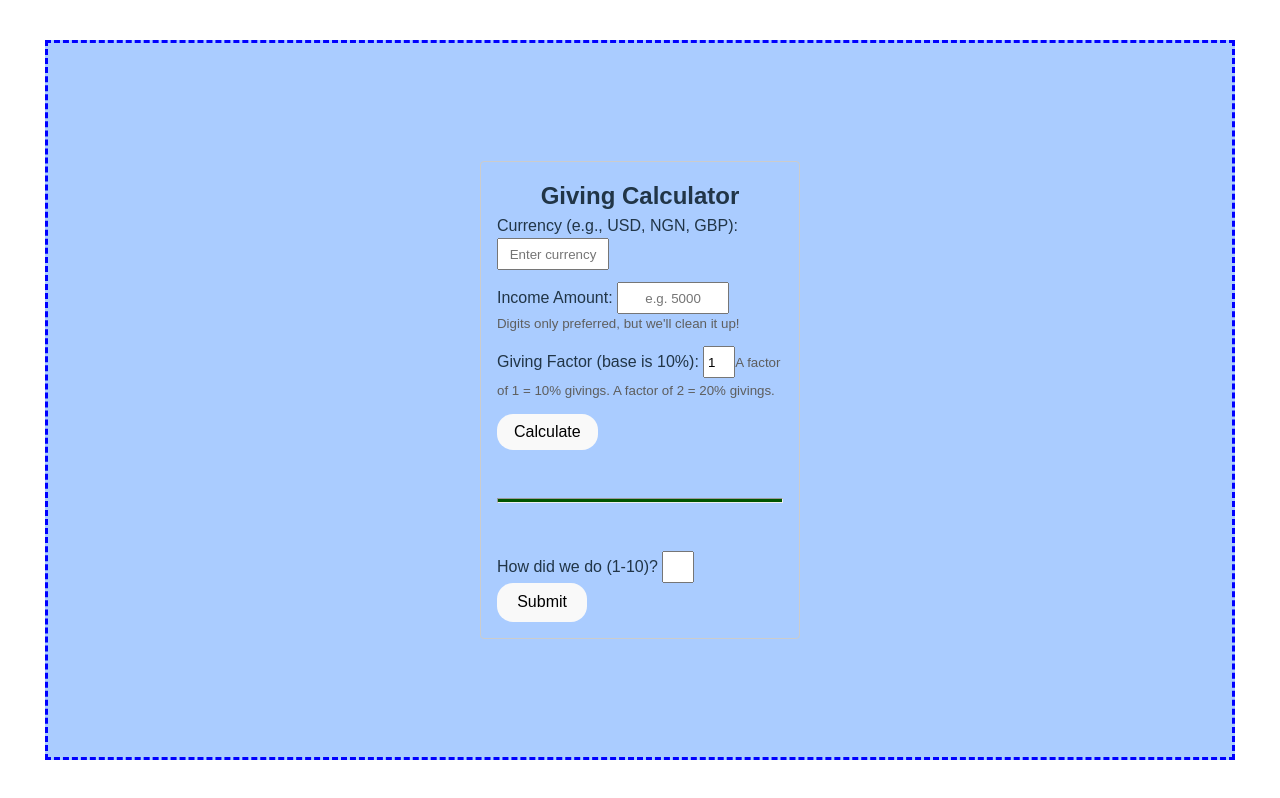
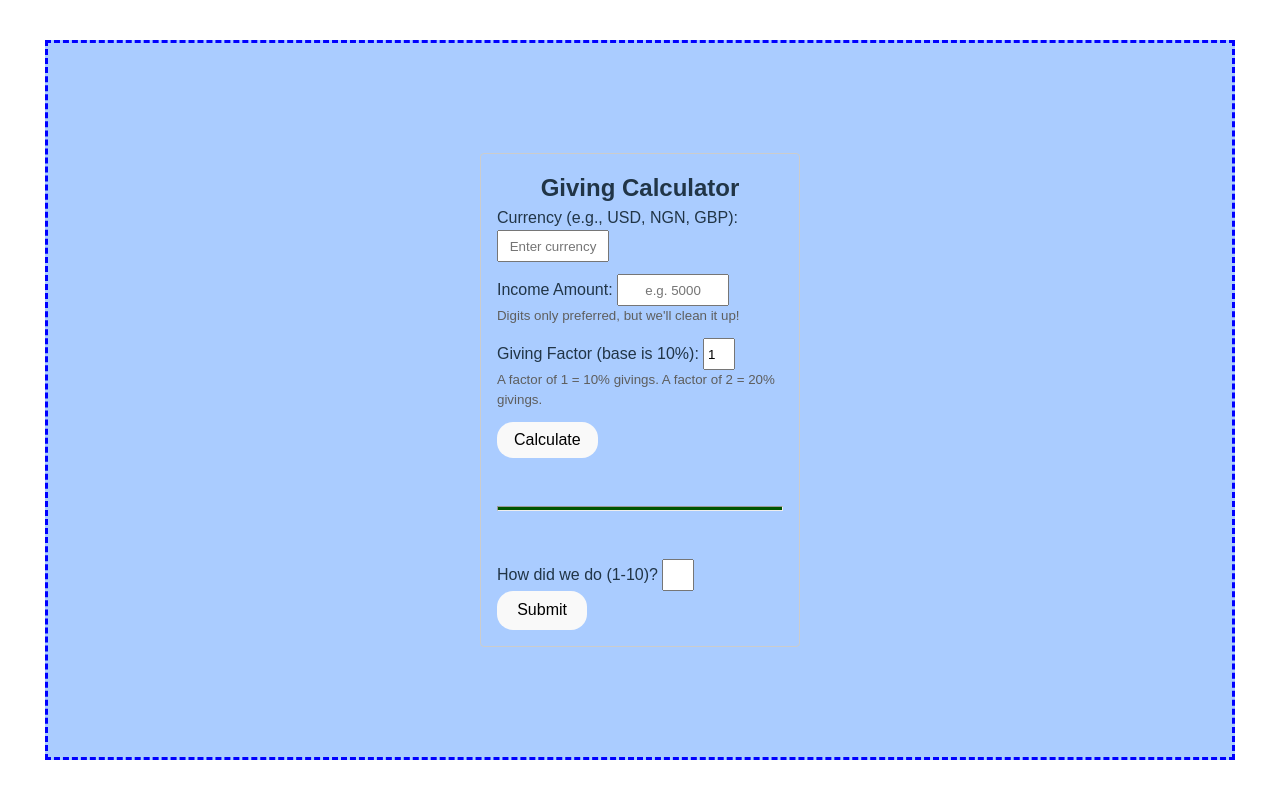
Before and after one commit to royalpriniel/giving_calculator, a React (Vite) app: page / in a window 1280 px wide. Built offline with nearby package versions, Linux system fonts and the light colour scheme.

Commit message:
Update givingCalculator.jsx

```diff
--- a/src/givingCalculator.jsx
+++ b/src/givingCalculator.jsx
@@ -71,7 +71,7 @@ const GivingCalculator = () => {
             onChange={(e) => setFactor(e.target.value)}
             required
           />
-                     <small style={{ color: '#5e5e5e' }}>
+                     <small style={{ color: '#5e5e5e', display: 'block'}}>
             A factor of 1 = 10% givings. A factor of 2 = 20% givings.
           </small>
         </div>
```
